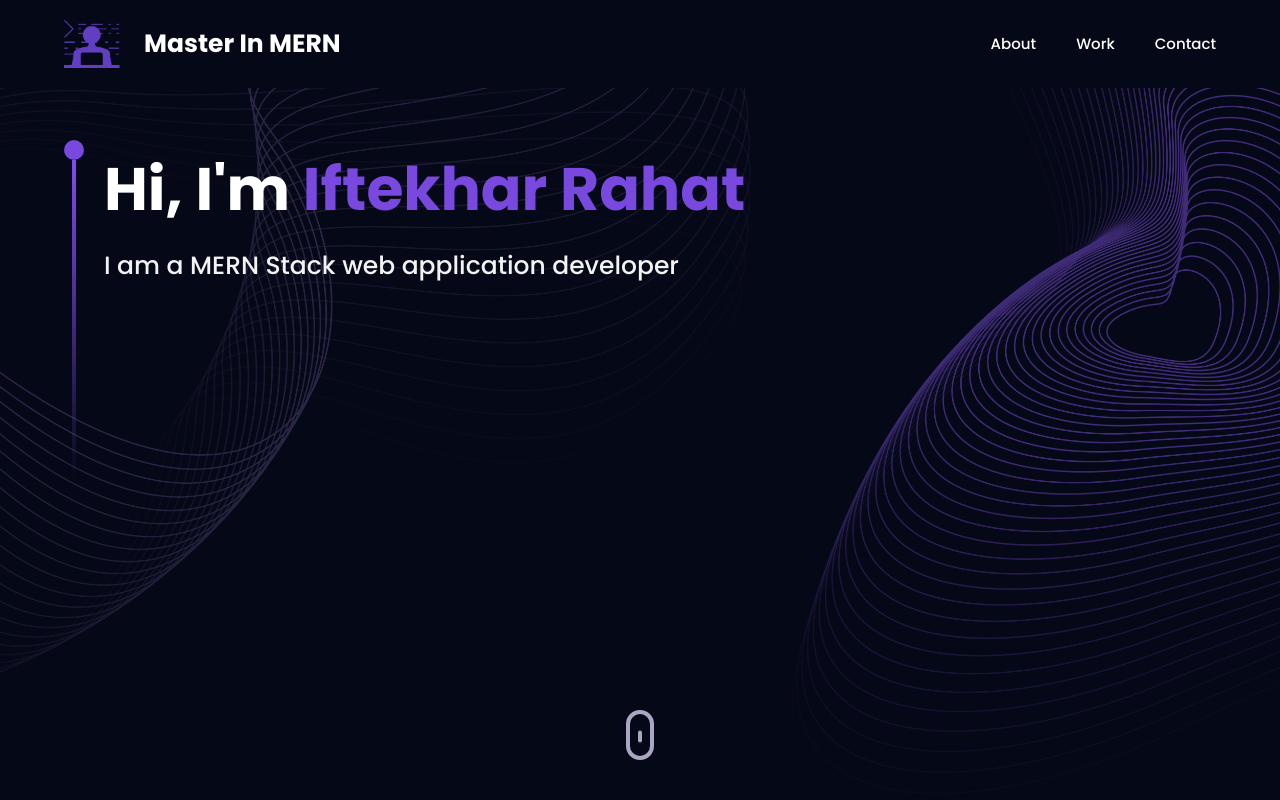
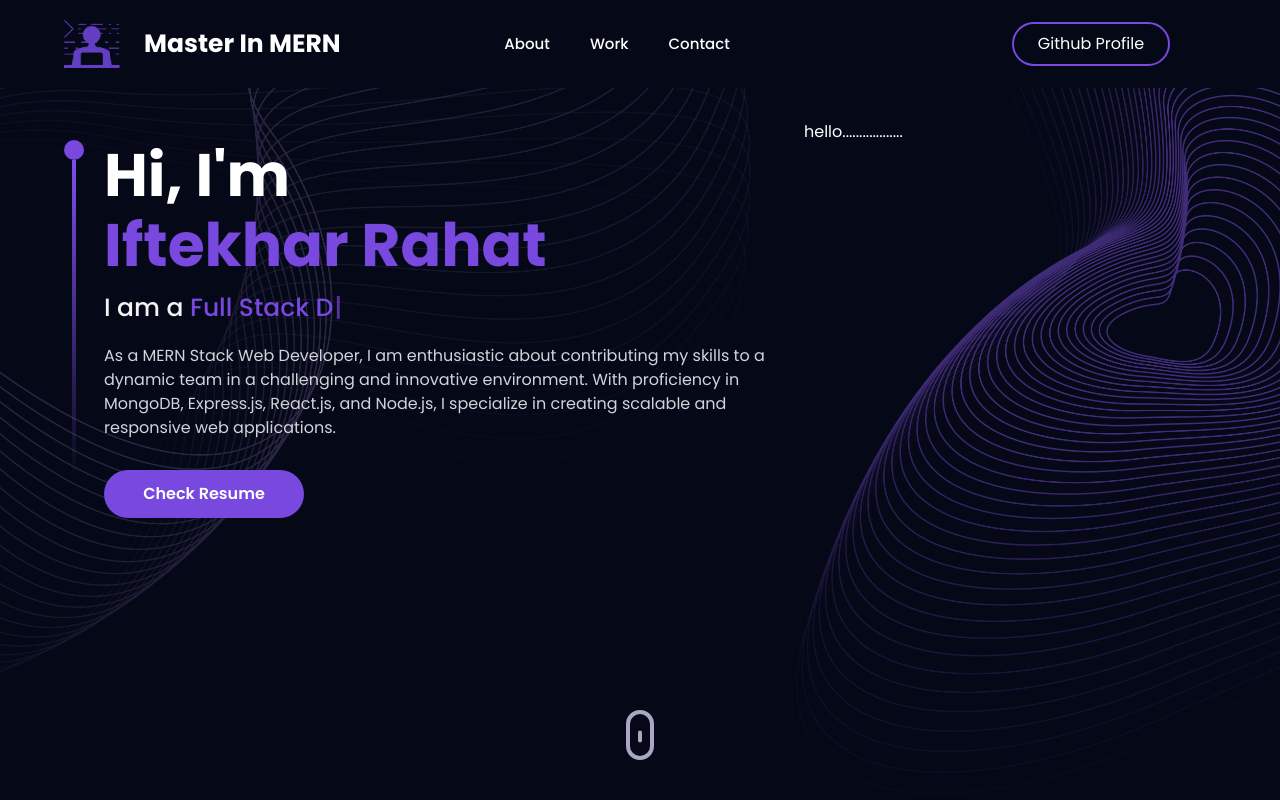
Before and after one commit to Ifteharr001/portfolio-website, a React (Vite) app: page / in a window 1280 px wide. Shown: the top 800 px of the page. Built offline with nearby package versions, Linux system fonts and the light colour scheme.

Commit message:
created hero section

```diff
--- a/package.json
+++ b/package.json
@@ -21,7 +21,8 @@
     "react-tilt": "^1.0.2",
     "react-vertical-timeline-component": "^3.6.0",
     "three": "^0.160.0",
-    "three-stdlib": "^2.28.11"
+    "three-stdlib": "^2.28.11",
+    "typewriter-effect": "^2.21.0"
   },
   "devDependencies": {
     "@types/react": "^18.2.43",
--- a/src/components/Hero.jsx
+++ b/src/components/Hero.jsx
@@ -1,23 +1,71 @@
 import { motion } from "framer-motion";
 import { styles } from "../styles";
+import { Bio } from "../contents/index";
+import Typewriter from "typewriter-effect/dist/core";
+import { useEffect } from "react";
 // import { ComputersCanvas } from "./canvas";
 const Hero = () => {
+  useEffect(() => {
+    const typewriter = new Typewriter("#typewriter", {
+      strings: Bio.roles,
+      autoStart: true,
+    });
+
+    return () => {
+      typewriter.stop();
+    };
+  }, []);
   return (
-    <section className="relative w-full h-screen mx-auto">
+    <section className="relative w-full h-screen mx-auto ">
       <div
-        className={`${styles.paddingX} absolute inset-0 top-[120px] max-w-7xl mx-auto flex flex-row items-start gap-5`}
+        className={`${styles.paddingX} absolute  inset-0 top-[120px] max-w-7xl mx-auto flex flex-row items-start gap-5`}
       >
         <div className="flex flex-col justify-center items-center mt-5">
           <div className="w-5 h-5 rounded-full bg-[#7848df]"></div>
           <div className="w-1 sm:h-80 h-40 violet-gradient"></div>
         </div>
-        <div>
-          <h1 className={`${styles.heroHeadText} text-white`}>
-            Hi, I'm <span className="text-[#7848df]">Iftekhar Rahat</span>
-          </h1>
-          <p className={`${styles.heroSubText} mt-2 text-white-100`}>
-            I am a MERN Stack web application developer
-          </p>
+        <div className="grid grid-cols-3">
+          <div className="col-span-2">
+            <h1 className={`${styles.heroHeadText} text-white `}>
+              Hi, I'm <br /> <span className="text-[#7848df]">{Bio.name}</span>
+            </h1>
+            <p className={`${styles.heroSubText} mt-2 mb-4 text-white-100`}>
+              I am a <span className="text-[#7848df]" id="typewriter"></span>
+            </p>
+            <p className="text-gray-300 lg:w-[700px]">{Bio.description}</p>
+            <button
+              style={{
+                WebkitAppearance: "button",
+                MozAppearance: "button",
+                appearance: "button",
+                textDecoration: "none",
+                width: "100%",
+                maxWidth: "200px",
+                textAlign: "center",
+                padding: "12px 0",
+                marginTop: "30px",
+                color: "white",
+                borderRadius: "50px",
+                cursor: "pointer",
+                fontSize: "16px",
+                fontWeight: "600",
+                transition: "all 0.2s ease-in-out",
+                background: "#7848df",
+              }}
+            >
+              <a
+                href={Bio.resume}
+                target="_blank"
+                rel="noreferrer"
+                style={{ textDecoration: "none", color: "inherit" }}
+              >
+                Check Resume
+              </a>
+            </button>
+          </div>
+          <div className="col-span-1">
+            <h3>hello..................</h3>
+          </div>
         </div>
       </div>
 
--- a/src/components/Navbar.jsx
+++ b/src/components/Navbar.jsx
@@ -3,6 +3,7 @@ import { navLinks } from "../contents";
 import { logo, menu, close } from "../assets";
 import { Link } from "react-router-dom";
 import { useState } from "react";
+import {Bio} from "../contents/index"
 
 const Navbar = () => {
   const [active, setActive] = useState("");
@@ -12,6 +13,8 @@ const Navbar = () => {
       className={`${styles.paddingX} w-full flex items-center py-5 fixed top-0 z-20 bg-primary`}
     >
       <div className="w-full flex justify-between items-center max-w-7xl mx-auto">
+        <div className="grid grid-cols-4 justify-center">
+          <div className="col-span-1">
             <Link
               to="/"
               className="flex items-center gap-2"
@@ -20,19 +23,24 @@ const Navbar = () => {
                 window.scrollTo(0, 0);
               }}
             >
-          <img src={logo} alt="logo" className="w-14 h-12 mr-4 object-contain" />
-          <p className="text-white text-[25px] font-bold cursor-pointer">
+              <img
+                src={logo}
+                alt="logo"
+                className="md:w-14 md:h-12 w-7 h-8 mr-4 object-contain"
+              />
+              <p className="text-white md:text-[25px] text-[15px] font-bold cursor-pointer">
                 Master In MERN
               </p>
             </Link>
-        <div>
+          </div>
+          <div className="col-span-2 justify-center items-center flex">
             <ul className="list-none hidden sm:flex flex-row gap-10">
               {navLinks.map((link) => (
                 <li
                   key={link.id}
                   className={`${
                     active === link.title ? "text-[#7848df]" : "text-white"
-                }  hover:text-[#271a49] cursor-pointer text-[15px] hover:text-[18px] font-medium`}
+                  }  hover:text-[#503596] cursor-pointer text-[15px] hover:text-[18px] font-medium`}
                   onClick={() => setActive(link.title)}
                 >
                   <a href={`#${link.id}`}>{link.title}</a>
@@ -70,6 +78,14 @@ const Navbar = () => {
               </div>
             </div>
           </div>
+          <div className="col-span-1 flex justify-center md:justify-end items-center">
+            <button className="flex justify-center items-center cursor-pointer border-2 border-[#7848df] rounded-full md:px-6 md:py-2 px-4 py-1 md:text-[16px] text-[12px] hover:bg-[#503596]">
+              <a href={Bio.github} target="_blank" rel="noreferrer">
+                Github Profile
+              </a>
+            </button>
+          </div>
+        </div>
       </div>
     </nav>
   );
--- a/src/contents/index.js
+++ b/src/contents/index.js
@@ -51,7 +51,7 @@ export const Bio = {
   description:
     "As a MERN Stack Web Developer, I am enthusiastic about contributing my skills to a dynamic team in a challenging and innovative environment. With proficiency in MongoDB, Express.js, React.js, and Node.js, I specialize in creating scalable and responsive web applications.",
   github: "https://github.com/ifteharr001",
-
+  resume: "https://iftekharrahat-resume.tiiny.site/",
 };
 
 const services = [
--- a/src/styles.js
+++ b/src/styles.js
@@ -4,7 +4,7 @@ const styles = {
   padding: "sm:px-16 px-6 sm:py-16 py-10",
 
   heroHeadText:
-    "font-bold text-white lg:text-[60px] mt-5 sm:text-[60px] xs:text-[50px] text-[40px] lg:leading-[98px] mt-2",
+    "font-bold text-white lg:text-[60px] mt-5 sm:text-[60px] xs:text-[50px] text-[40px] lg:leading-[70px] mt-2",
   heroSubText:
     "text-[#dfd9ff] font-medium lg:text-[25px] sm:text-[26px] xs:text-[20px] text-[16px] lg:leading-[40px]",
 
```
Also changed, not shown: 1 other file (tests, documents, lock files or other folders). Lines whose indentation alone changed are shown as unchanged.
